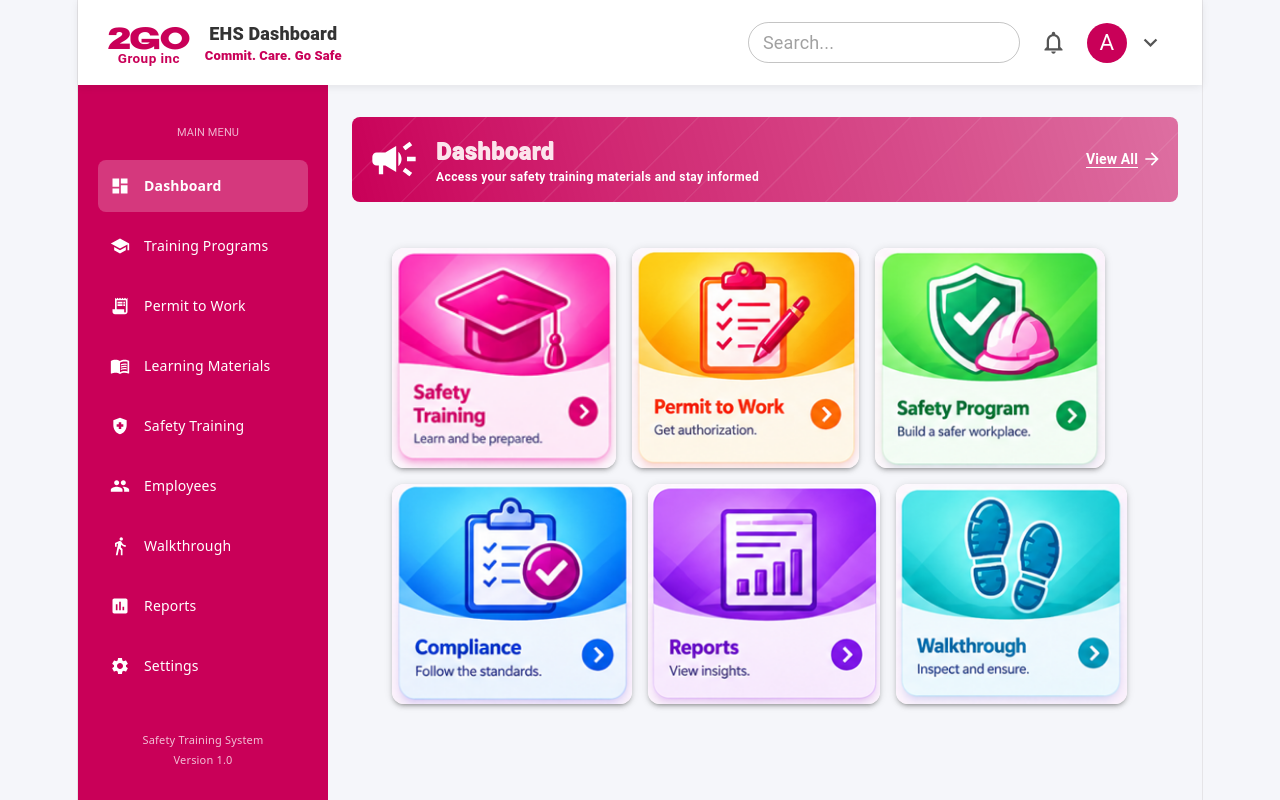
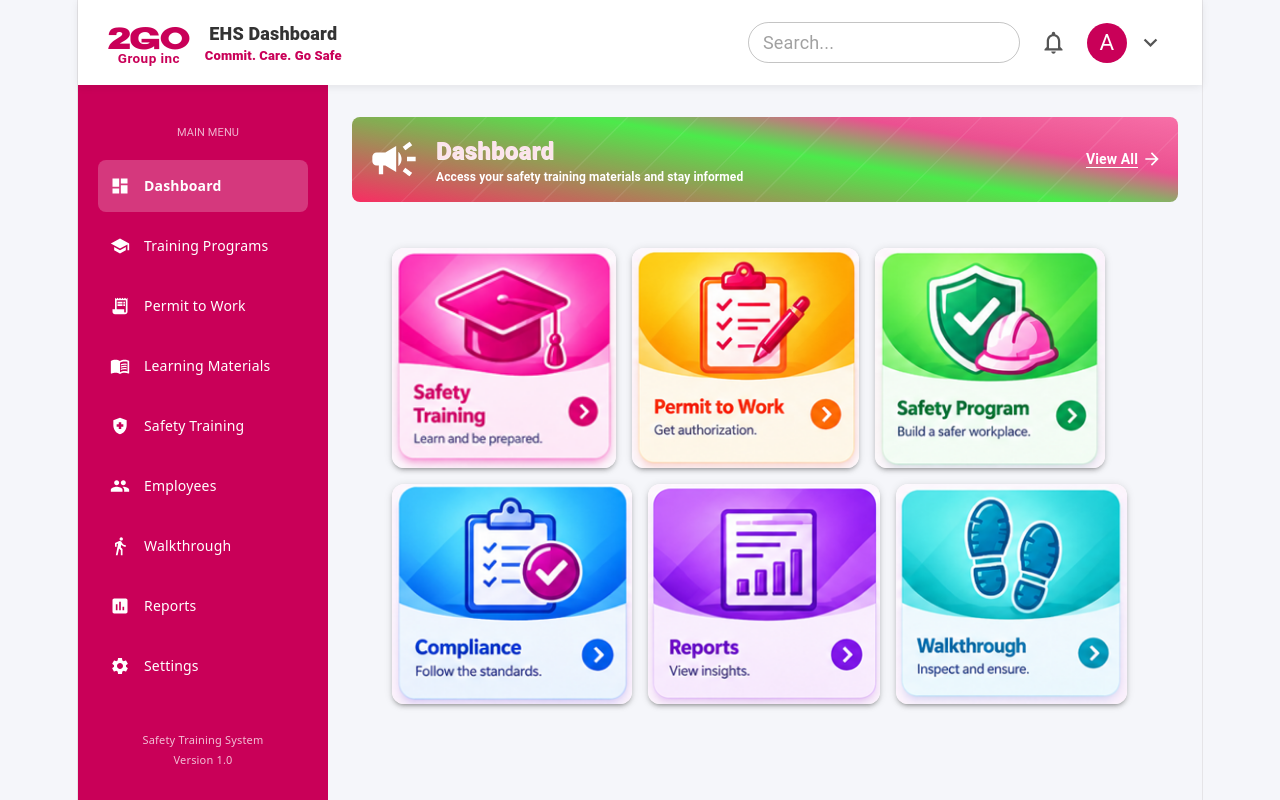
Before and after one commit to Yanians/2go-safety-system, a React (Vite) app: page / in a window 1280 px wide. Built offline with nearby package versions, Linux system fonts and the light colour scheme.

Commit message:
update of gradient colors on Banner Dashboard

```diff
--- a/src/banner/DashboardBanner.jsx
+++ b/src/banner/DashboardBanner.jsx
@@ -30,11 +30,11 @@ export default function BannerTraining() {
             rgba(255,255,255,0.05) 50px
           ),
           linear-gradient(
-            -104deg,
-            rgba(201, 0, 88, 0.55) 0%,
-            rgba(201, 0, 88, 0.70) 35%,
-            rgba(201, 0, 88, 0.85) 70%,
-            rgba(201, 0, 88, 1) 100%
+            -170deg,
+            rgba(248, 0, 99, 0.55) 0%,
+            rgba(231, 10, 99, 0.70) 25%,
+            rgba(4, 229, 0, 0.70) 45%,
+            rgba(248, 45, 99, 1) 100%
           )
         `,
 
@@ -94,7 +94,7 @@ export default function BannerTraining() {
           {/* CAPTION */}
           <Typography
             noWrap
-            variant="caption"
+            variant="subtitle1"
             sx={{
               display: "block",
               fontSize: {
```
